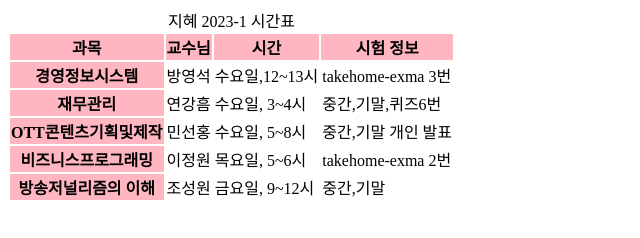
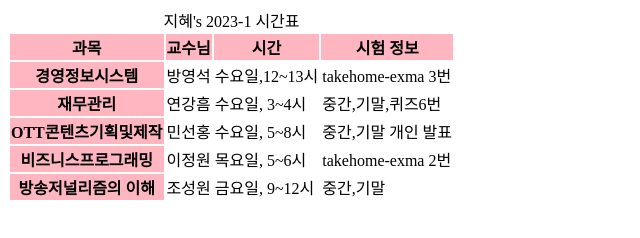
Before and after one commit to gh4784/hw2.github.io, a plain HTML site: page timetable.html in a window 1280 px wide. Shown: the full height of the page, 0-640 px from the left. Drawn offline with Linux system fonts and the light colour scheme.

Commit message:
first commit

```diff
--- a/timetable.html
+++ b/timetable.html
@@ -5,7 +5,7 @@
     <meta property="og:description" content="과목별 정리">
     <meta property="og:image" content="./study.jpeg">
 
-<caption> 지혜 2023-1 시간표</caption>
+<caption> 지혜's 2023-1 시간표</caption>
 <colorgroup>
     <col style="background-color:lightpink;">
  </colorgroup>
```
